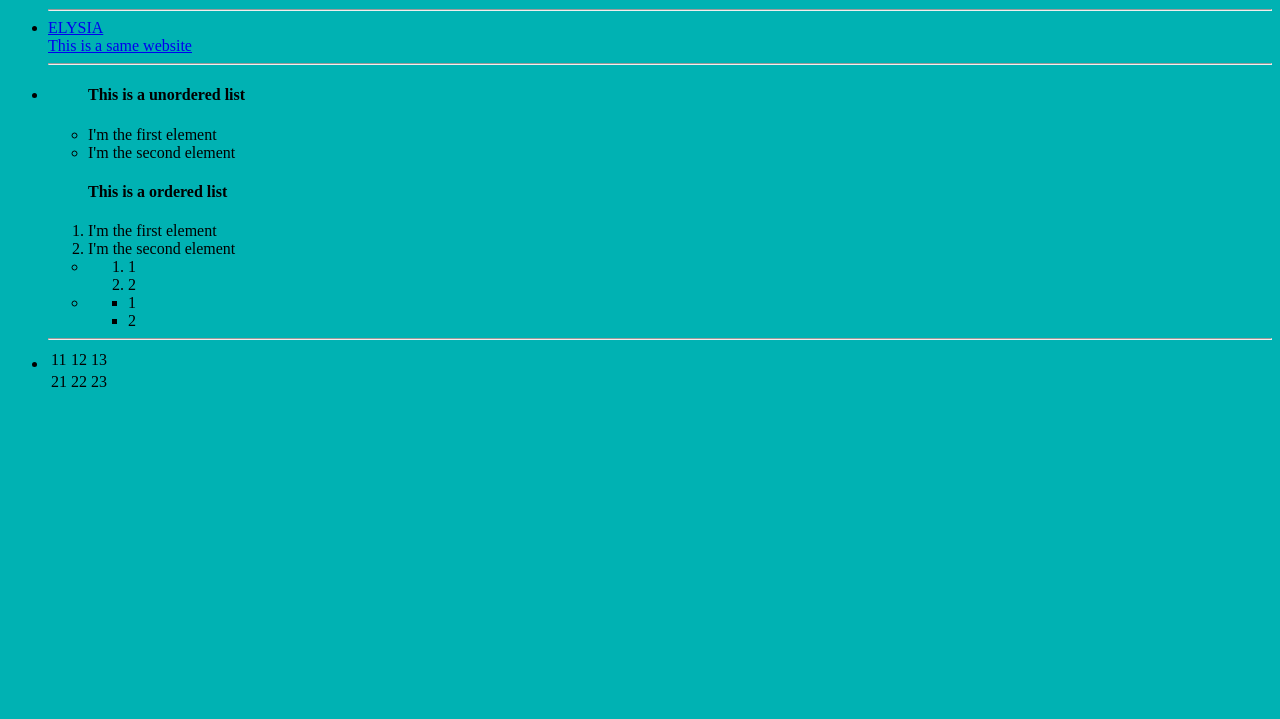
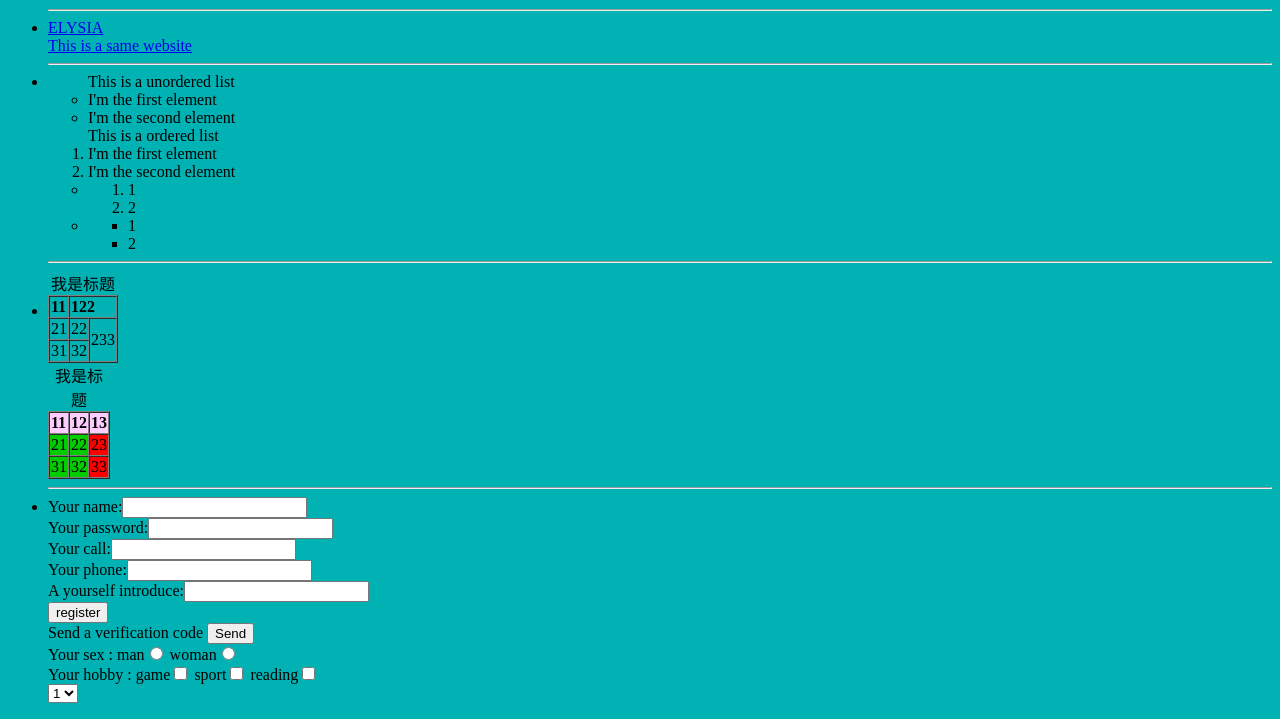
Before and after one commit to XiongZhiYuan233/XiongZhiYuan233.github.io, a plain HTML site: page work1.html in a window 1280 px wide. Shown: the part 511-1230 px from the top of the page. Before the commit the page ends 921 px from the top, so only its background shows below. Drawn offline with Linux system fonts and the light colour scheme.

Commit message:
Update work1.html

```diff
--- a/work1.html
+++ b/work1.html
@@ -32,12 +32,12 @@
 
         <li>
             <ul>
-                <h4>This is a unordered list</h4>
+                <caption>This is a unordered list</caption>
                 <li>I'm the first element</li>
                 <li>I'm the second element </li>
             </ul>
             <ol>
-                <h4>This is a ordered list</h4>
+                <caption>This is a ordered list</caption>
                 <li>I'm the first element</li>
                 <li>I'm the second element </li>
             </ol>
@@ -61,18 +61,68 @@
         <hr>
 
         <li>
-            <table>
+            <table border="1" cellspacing="0">
+                <caption>我是标题</caption>
                 <tr>
-                    <td>11</td>
-                    <td>12</td>
-                    <td>13</td>
+                    <th>11</th>
+                    <th colspan="2">122</th>
+                </tr>
+                <tr>
+                    <td>21</td>
+                    <td>22</td>
+                    <td rowspan="2">233</td>
+                </tr>
+                <tr>
+                    <td>31</td>
+                    <td>32</td>
+                </tr>
+            </table>
+            <table border="1" cellspacing="0">
+                <caption>我是标题</caption>
+                <colgroup><col span="2" style="background-color:#00cc00;"><col style="background-color:red ;"></colgroup>
+                <tr>
+                    <thead style="background-color:#ffccff ;">
+                    <th>11</th>
+                    <th>12</th>
+                    <th>13</th>
+                    </thead>
                 </tr>
                 <tr>
                     <td>21</td>
                     <td>22</td>
                     <td>23</td>
                 </tr>
+                <tr>
+                    <td>31</td>
+                    <td>32</td>
+                    <td>33</td>
+                </tr>
             </table>
+        </li>
+
+        <hr>
+
+        <li>
+            <form>
+            Your name:<input type="text" name="1"><br>
+            Your password:<input type="password" name="2"><br>
+            Your call:<input type="text" name="3"><br>
+            Your phone:<input type="password" name="4"><br>
+            A yourself introduce:<input type="text" name="5"><br>
+            <input type="submit" value="register"><br>
+            Send a verification code <input type="submit" value="Send"><br>
+            Your sex : man<input type="radio" name="sex" value="male">
+            woman<input type="radio" name="sex" value="female"><br>
+            Your hobby : game<input type="checkbox" name="hobby">
+            sport<input type="checkbox" name="hobby">
+            reading<input type="checkbox" name="hobby"><br>
+            <select name="class">
+                <option>1</option>
+                <option>2</option>
+                <option>3</option>
+                <option>4</option>
+            </select>
+            </form>
         </li>
     </ul>
 </body>
```
